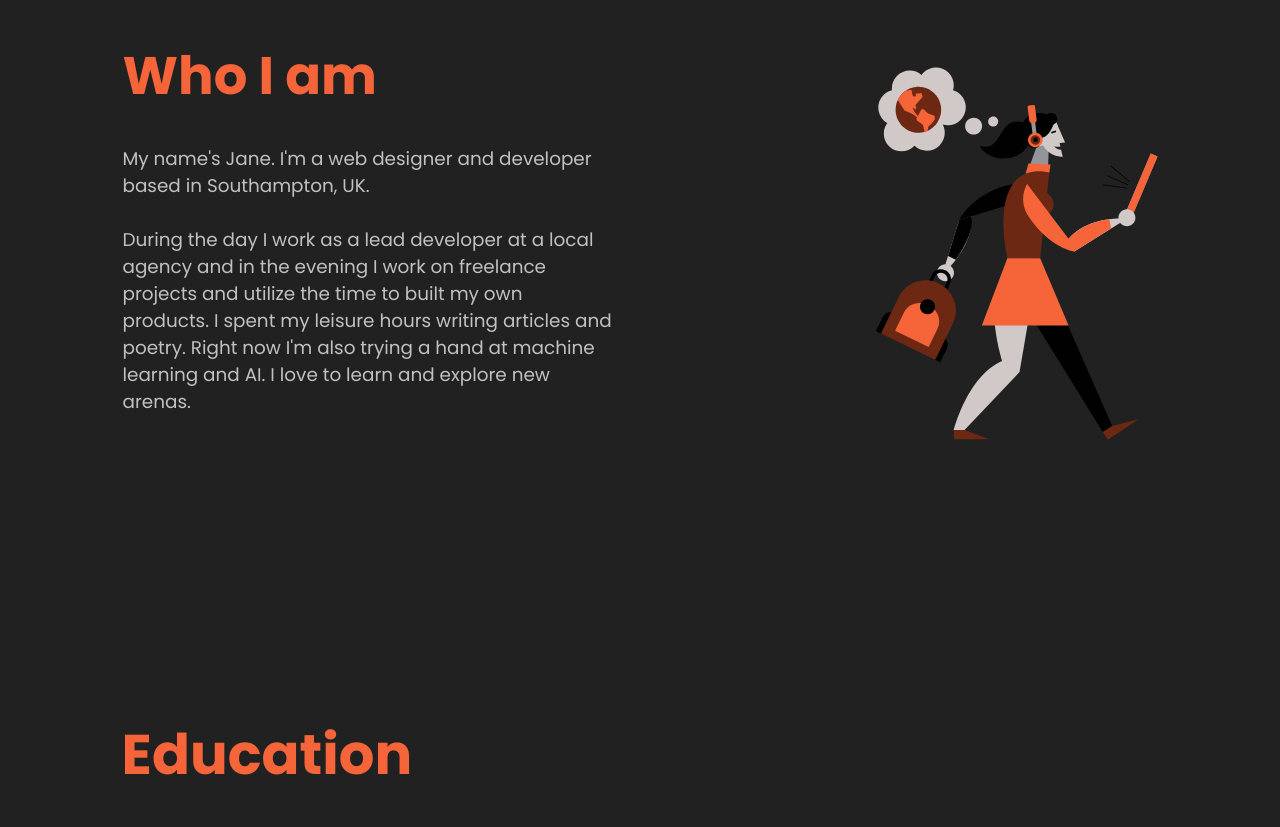
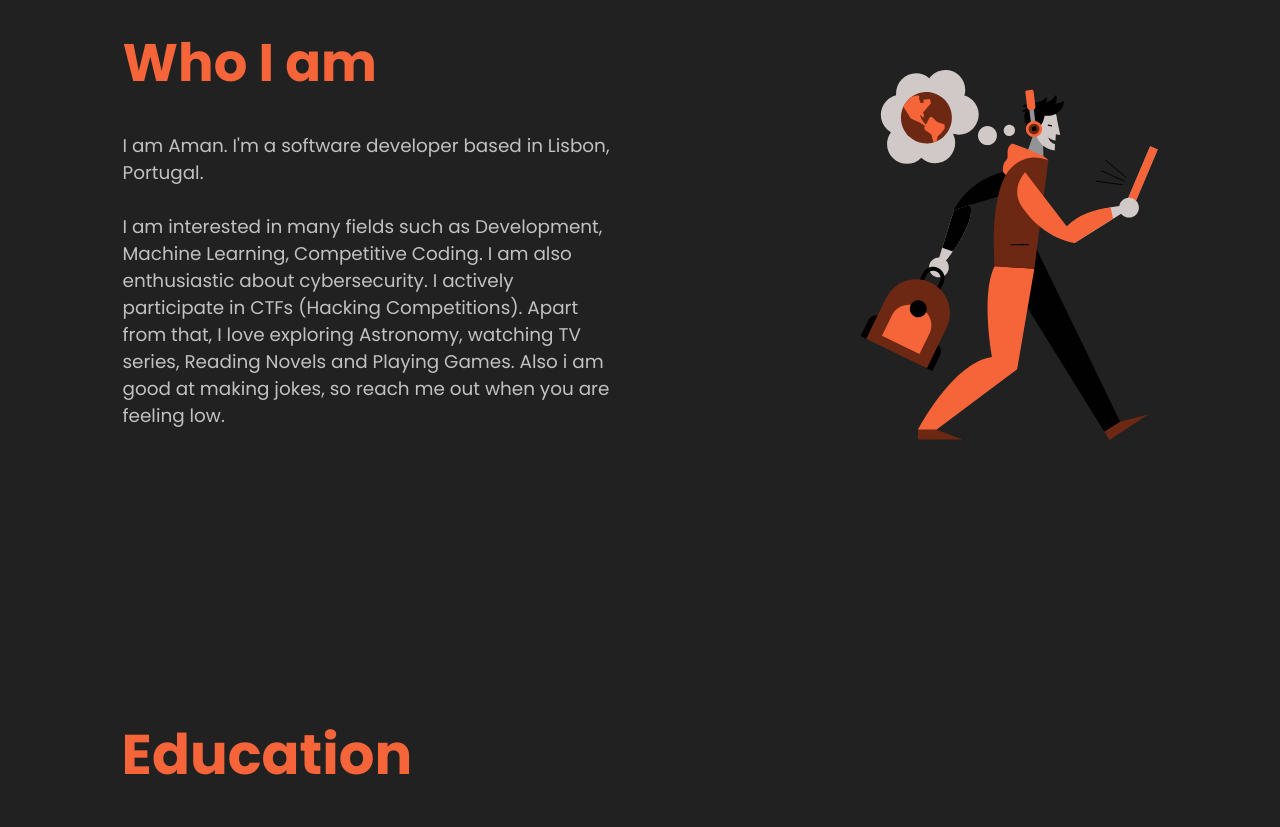
Before and after one commit to Amangondaliya555/Amangondaliya555.github.io, a React (Create React App) app: page / in a window 1280 px wide. Shown: the part 920-1747 px from the top of the page. Built offline with nearby package versions, Linux system fonts and the light colour scheme; a web font is replaced by a local one.

Commit message:
updating repo

```diff
--- a/src/data/aboutData.js
+++ b/src/data/aboutData.js
@@ -1,6 +1,6 @@
 export const aboutData = {
     title: "Who I am",
-    description1: "My name's Jane. I'm a web designer and developer based in Southampton, UK.",
-    description2: "During the day I work as a lead developer at a local agency and in the evening I  work on freelance projects and utilize the time to built my own products. I spent my leisure hours writing articles and poetry. Right now I'm also trying a hand at machine learning and AI. I love to learn and explore new arenas.",
-    image: 2
+    description1: "I am Aman. I'm a software developer based in Lisbon, Portugal.",
+    description2: "I am interested in many fields such as Development, Machine Learning, Competitive Coding. I am also enthusiastic about cybersecurity. I actively participate in CTFs (Hacking Competitions). Apart from that, I love exploring Astronomy, watching TV series, Reading Novels and Playing Games. Also i am good at making jokes, so reach me out when you are feeling low.",
+    image: 1
 }
```
